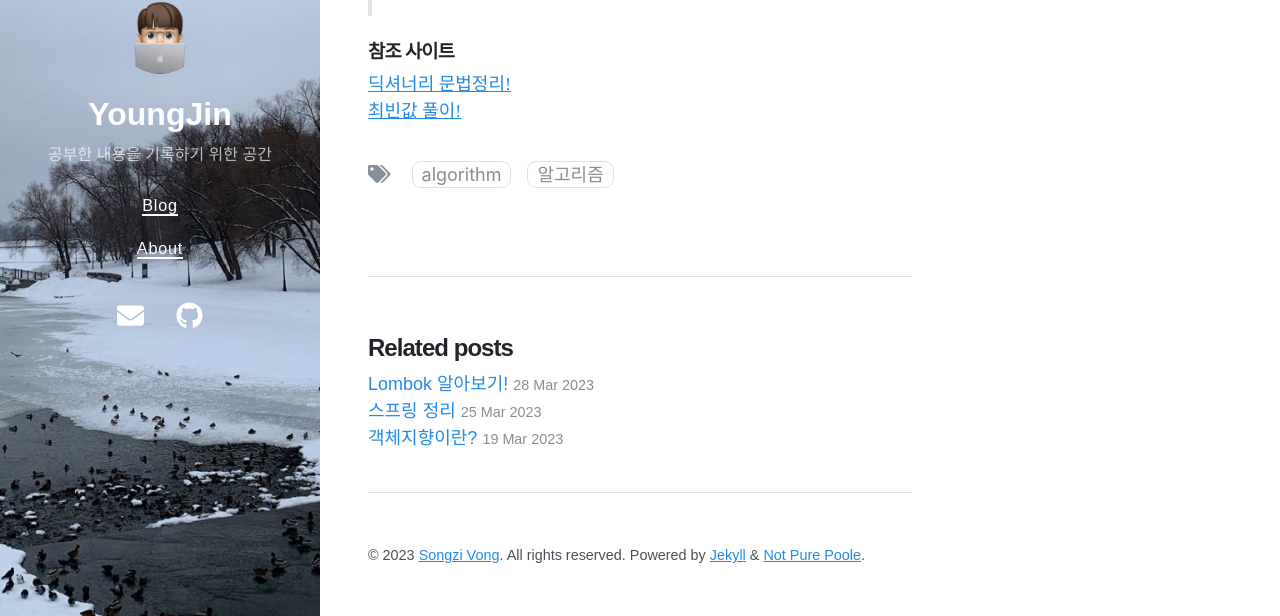
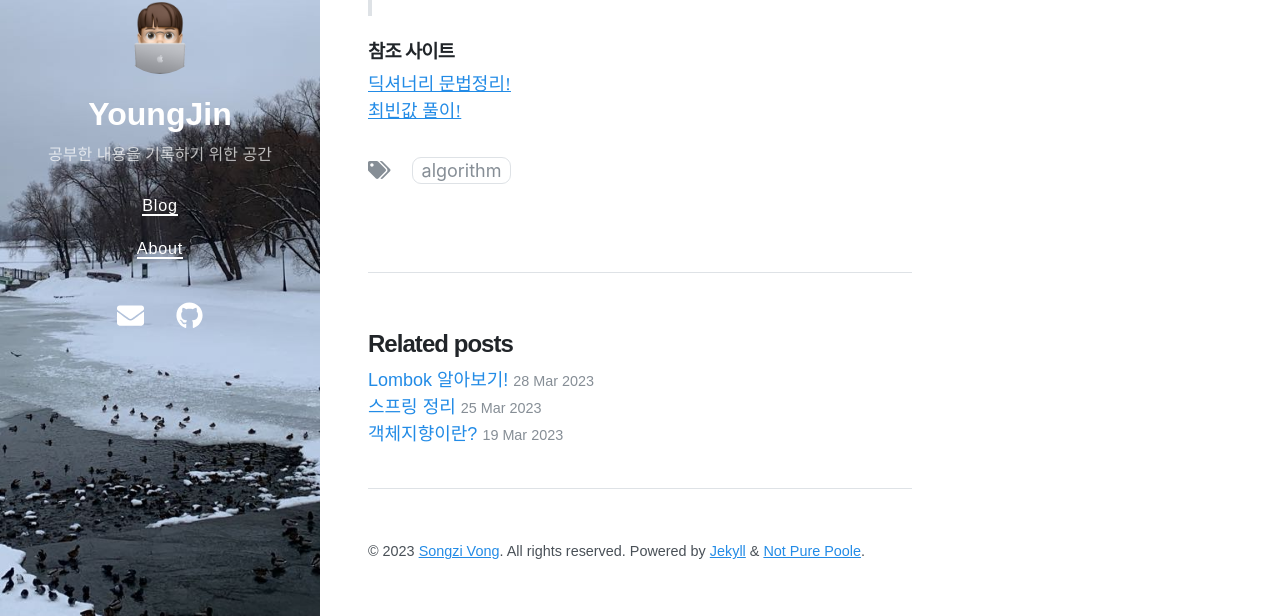
Before and after one commit to parkyoungjiin/parkyoungjiin.github.io, a Jekyll site: the page built from _posts/2023-03-30-최빈값 구하기(programmers).md, in a window 1280 px wide and 900 px high, scrolled down 3175 px. Shown: the part 284-900 px from the top of the window. Built offline with Jekyll 4.4.1, drawn with Linux system fonts in a browser that asks for light colours; nearby versions of some CDN libraries.

Commit message:
Update 2023-03-30-최빈값 구하기(programmers).md

```diff
--- a/_posts/2023-03-30-최빈값 구하기(programmers).md
+++ b/_posts/2023-03-30-최빈값 구하기(programmers).md
@@ -1,7 +1,7 @@
 ---
 layout: post
 title: 최빈값 구하기(programmers)
-tags: ["Algorithm", "알고리즘"]
+tags: Algorithm
 date: 2023-03-30 11:49
 toc:  true
 toc_label: "최빈값"
```
